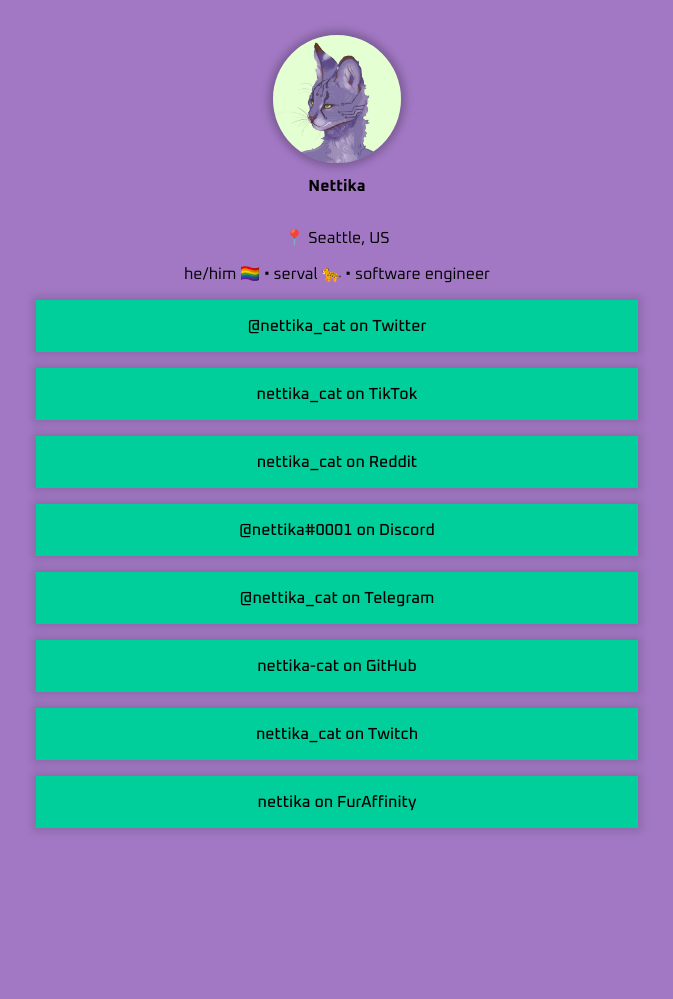
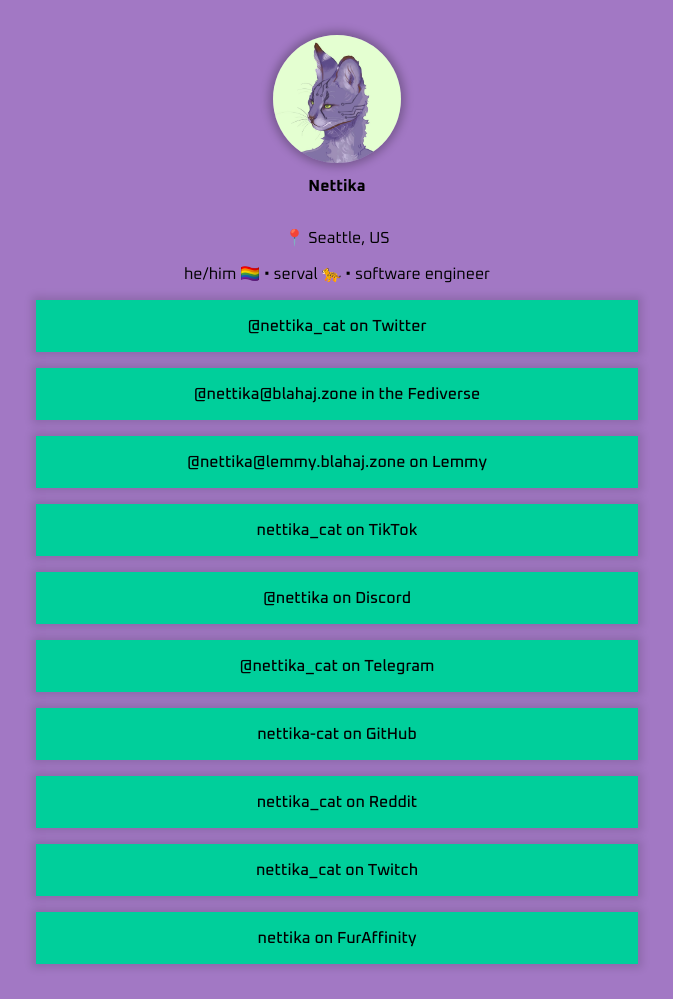
Before and after one commit to nettika-cat/nettika-cat.github.io, a plain HTML site: page index.html in a window 1280 px wide. Shown: the whole page, without its empty margins (303-976 px from the left). Before the commit the page ends 863 px from the top, so only its background shows below. Drawn offline with Linux system fonts and the light colour scheme.

Commit message:
Update links

```diff
--- a/index.html
+++ b/index.html
@@ -24,19 +24,25 @@
                     <a href="https://twitter.com/nettika_cat">@nettika_cat on Twitter</a>
                 </li>
                 <li>
+                    <a href="https://blahaj.zone/@nettika">@nettika@blahaj.zone in the Fediverse</a>
+                </li>
+                <li>
+                    <a href="https://lemmy.blahaj.zone/u/nettika">@nettika@lemmy.blahaj.zone on Lemmy</a>
+                </li>
+                <li>
                     <a href="https://www.tiktok.com/@nettika_cat">nettika_cat on TikTok</a>
                 </li>
                 <li>
-                    <a href="https://www.reddit.com/user/nettika_cat">nettika_cat on Reddit</a>
-                </li>
-                <li>
-                    <a>@nettika#0001 on Discord</a>
+                    <a>@nettika on Discord</a>
                 </li>
                 <li>
                     <a href="https://t.me/nettika_cat">@nettika_cat on Telegram</a>
                 </li>
                 <li>
                     <a href="https://github.com/nettika-cat">nettika-cat on GitHub</a>
+                </li>
+                <li>
+                    <a href="https://www.reddit.com/user/nettika_cat">nettika_cat on Reddit</a>
                 </li>
                 <li>
                     <a href="https://www.twitch.tv/nettika_cat">nettika_cat on Twitch</a>
```
